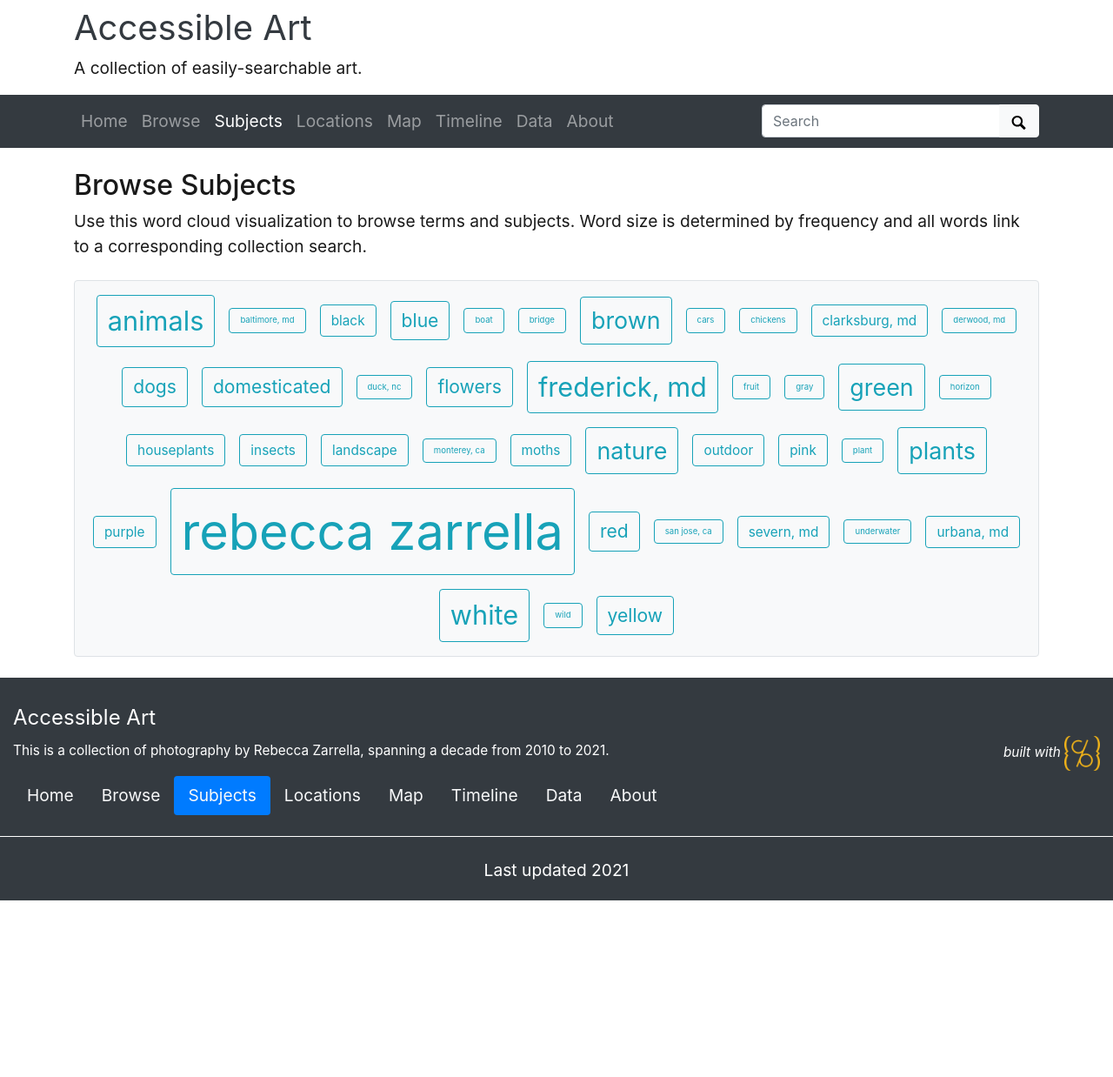
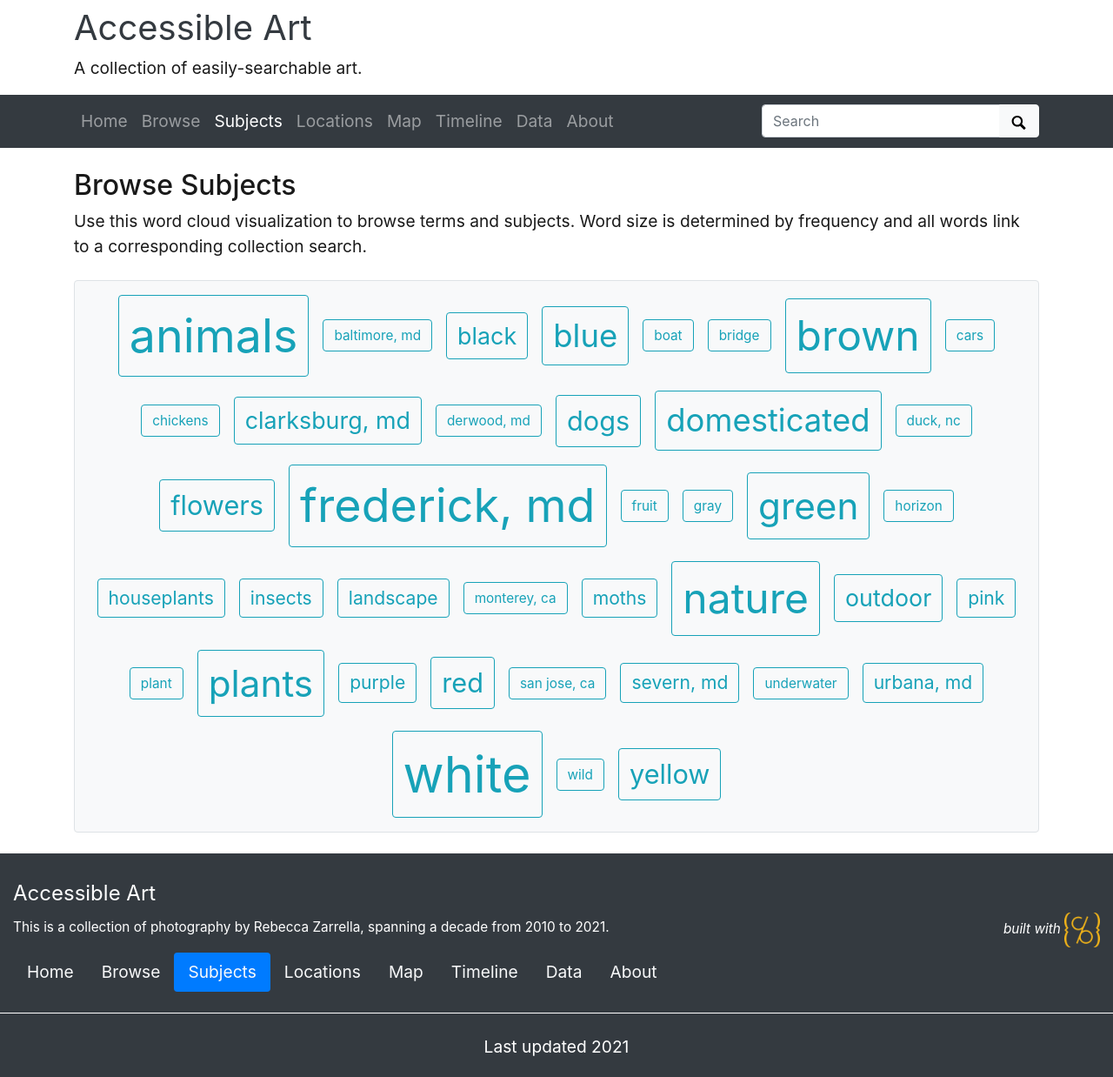
Before and after one commit to beckyzarrella/Accessible-Art, a Jekyll site: the page built from pages/subjects.md, in a window 1280 px wide. Shown: the whole page at 87% size. Built offline with Jekyll 4.4.1, drawn with Linux system fonts in a browser that asks for light colours; before the commit the page ends 1035 px from its top, so only the background shows below that.

Commit message:
Update theme.yml

```diff
--- a/_data/theme.yml
+++ b/_data/theme.yml
@@ -23,7 +23,7 @@ browse-buttons: true # true/false, adds previous/next arrows to item pages
 ##########
 # SUBJECTS PAGE
 #
-subjects-fields: subject;creator;color;location # set the field to be featured in the cloud (if left blank, none will be generated)
+subjects-fields: subject;color;location # set the field to be featured in the cloud (if left blank, none will be generated)
 subjects-min: 1 # min size for subject cloud, too many terms = slow load time!
 subjects-stopwords: # boxers;boxing;boxer # set of subjects separated by ;, e.g. boxers;boxing
 
```
